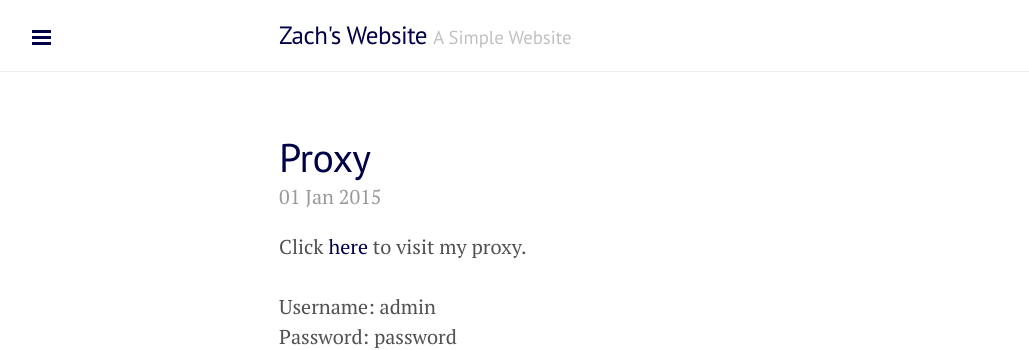
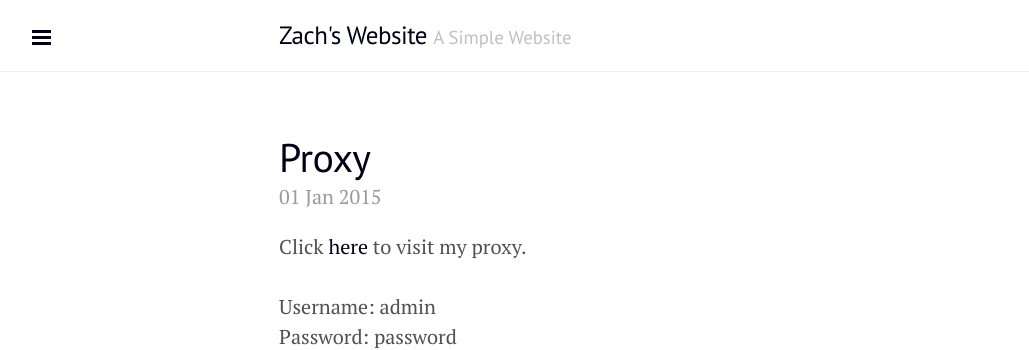
Before and after one commit to panzarino/panzarino.github.io, a Jekyll site: the page built from index.html, in a window 1280 px wide. Shown: the top 350 px of the page, without its empty margins (1-1030 px from the left). Built offline with Jekyll 4.4.1, drawn with Linux system fonts in a browser that asks for light colours; Markdown is read by kramdown in place of the engine named in the settings; the list of posts is cut into pages by our own code.

Commit message:
Update lanyon.css

```diff
--- a/public/css/lanyon.css
+++ b/public/css/lanyon.css
@@ -549,10 +549,10 @@ a.pagination-item:hover {
 .theme-base-0g .sidebar,
 .theme-base-0g .sidebar-toggle:active,
 .theme-base-0g #sidebar-checkbox:checked ~ .wrap .sidebar-toggle {
-  background-color: #000047;
+  background-color: #000017;
 }
 .theme-base-0g .container a,
 .theme-base-0g .sidebar-toggle,
 .theme-base-0g .related-posts li a:hover {
-  color: #000047;
+  color: #000017;
 }
```
